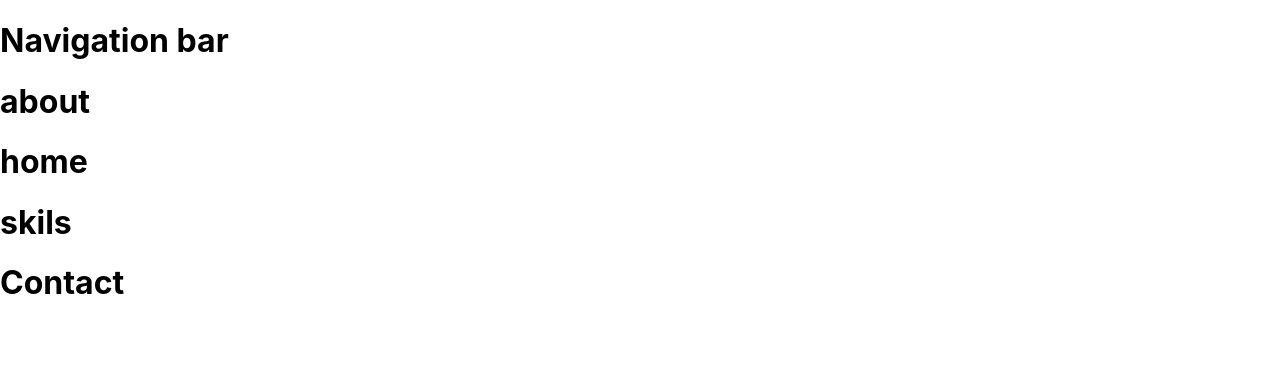
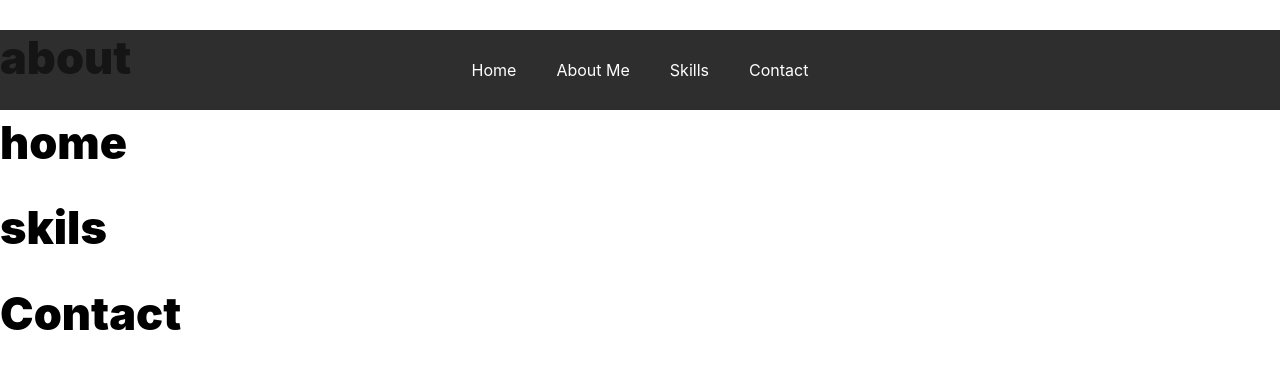
Before and after one commit to KannaVairavan/React_Portfolio, a React (Create React App) app: page / in a window 1280 px wide. Shown: the top 368 px of the page. Built offline with nearby package versions, Linux system fonts and the light colour scheme.

Commit message:
Updated NavBar element

```diff
--- a/public/index.html
+++ b/public/index.html
@@ -39,5 +39,7 @@
       To begin the development, run `npm start` or `yarn start`.
       To create a production bundle, use `npm run build` or `yarn build`.
     -->
+    <link rel="preconnect" href="https://fonts.gstatic.com">
+    <link href="https://fonts.googleapis.com/css2?family=Vollkorn:ital,wght@0,400;0,500;0,600;0,700;0,800;0,900;1,400;1,500;1,600;1,700;1,800;1,900&display=swap" rel="stylesheet">
   </body>
 </html>
--- a/src/components/NavBar/NavBar.js
+++ /dev/null
@@ -1,10 +0,0 @@
-import React from "react";
-const NavBar=()=>{
-    return(
-        <div>
-            <h1>Navigation bar</h1>
-        </div>
-    );
-}
-
-export default NavBar;
--- /dev/null
+++ b/src/components/NavBar/Style.css
@@ -0,0 +1,29 @@
+.NavBar {
+  background-color: #181818;
+  height: 80px;
+  width: 100%;
+  position: fixed;
+  z-index: 999;
+  opacity: 0.9;
+  display: flex;
+  justify-content: center;
+  align-items: center;
+}
+.NavBar nav ul {
+  list-style: none;
+  margin: 0;
+  padding: 0;
+}
+
+.NavBar nav ul li {
+  display: inline-block;
+  margin: 20px;
+}
+
+.NavBar nav ul li a {
+  text-decoration: none;
+  color: white;
+}
+.NavBar nav ul li a:hover {
+  border-bottom: 5px solid #8c1cd1;
+}
--- /dev/null
+++ b/src/components/NavBar/index.js
@@ -0,0 +1,26 @@
+import React from "react";
+import "./Style.css"
+const NavBar=()=>{
+    return(
+        <div className="NavBar">
+            <nav>
+                <ul>
+                    <li>
+                        <a href="/">Home</a>
+                    </li>
+                    <li>
+                        <a href="/#about">About Me</a>
+                    </li>
+                    <li>
+                        <a href="/#skils">Skills</a>
+                    </li>
+                    <li>
+                        <a href="/#contact">Contact</a>
+                    </li>
+                </ul>
+            </nav>
+        </div>
+    );
+}
+
+export default NavBar;
--- a/src/index.css
+++ b/src/index.css
@@ -1,13 +1,27 @@
 body {
   margin: 0;
-  font-family: -apple-system, BlinkMacSystemFont, 'Segoe UI', 'Roboto', 'Oxygen',
-    'Ubuntu', 'Cantarell', 'Fira Sans', 'Droid Sans', 'Helvetica Neue',
+  font-family: -apple-system, BlinkMacSystemFont, "Segoe UI", "Roboto", "Oxygen",
+    "Ubuntu", "Cantarell", "Fira Sans", "Droid Sans", "Helvetica Neue",
     sans-serif;
   -webkit-font-smoothing: antialiased;
   -moz-osx-font-smoothing: grayscale;
 }
+h1 {
+  font-weight: 900;
+  font-size: 45px;
+}
+
+h2 {
+  font-weight: 700;
+  font-size: 23px;
+}
+
+p {
+  font-weight: 500;
+  font-size: 20px;
+}
 
 code {
-  font-family: source-code-pro, Menlo, Monaco, Consolas, 'Courier New',
+  font-family: source-code-pro, Menlo, Monaco, Consolas, "Courier New",
     monospace;
 }
```
Also changed, not shown: src/App.js (+5 -5 lines), src/components/About/index.js (renamed from src/components/About/About.js), src/components/Contact/index.js (renamed from src/components/Contact/Contact.js), src/components/Home/index.js (renamed from src/components/Home/Home.js), src/components/Skills/index.js (renamed from src/components/Skills/Skills.js).
